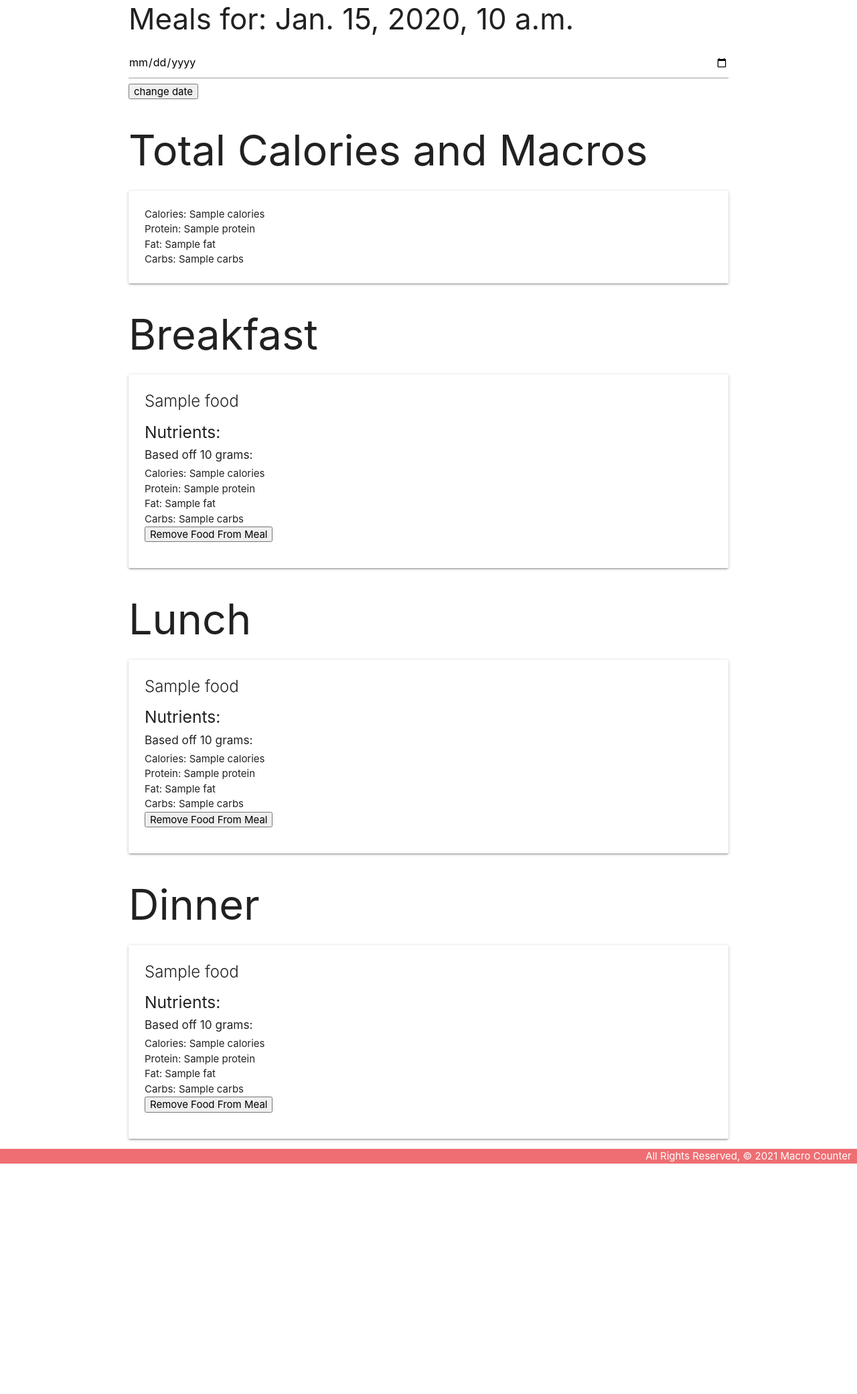
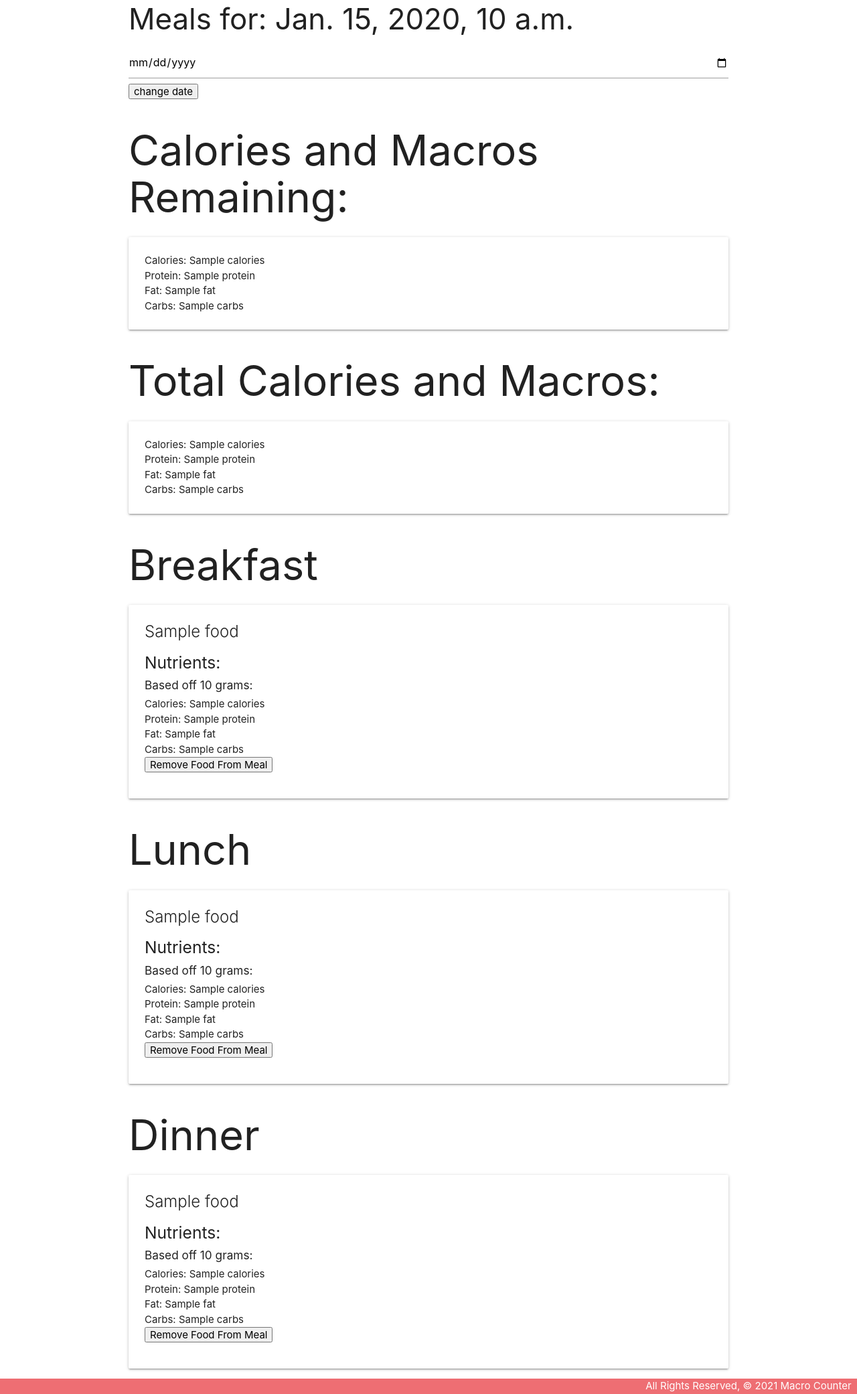
Before and after one commit to alexpetit6/macrocounter, a Django app: template main_app/templates/meals/meal_detail.html in a window 1280 px wide. Shown: the part 199-2280 px from the top of the page at 67% size. Before the commit the page ends 1936 px from the top, so only its background shows below. Run offline with Django 4.2, Linux system fonts and the light colour scheme; the template is opened without the code that fills it: most values are stand-ins (such as "Sample title", 1, 10 or a date in 2020).

Commit message:
added calculate remaining nutrients

```diff
--- a/main_app/templates/meals/meal_detail.html
+++ b/main_app/templates/meals/meal_detail.html
@@ -8,7 +8,18 @@
   <input type="date" name="date" value='{{ selected_date }}'>
   <button type="submit">change date</button>
 </form>
-<h1>Total Calories and Macros</h1>
+
+<h1>Calories and Macros Remaining: </h1>
+<div class="card">
+  <div class="card-content">
+    <p>Calories: {{ remaining.calories }}</p>
+    <p>Protein: {{ remaining.protein }}</p>
+    <p>Fat: {{ remaining.fat }}</p>
+    <p>Carbs: {{ remaining.carbs }}</p>
+  </div>
+</div>
+
+<h1>Total Calories and Macros: </h1>
 <div class="card">
   <div class="card-content">
     <p>Calories: {{ meal.calories }}</p>
--- a/main_app/views.py
+++ b/main_app/views.py
@@ -156,7 +156,8 @@ def meal_detail(request):
   breakfast = meal.calculate_nutrients()[0]
   lunch = meal.calculate_nutrients()[1]
   dinner = meal.calculate_nutrients()[2]
-  return render(request, 'meals/meal_detail.html', {'breakfast': breakfast, 'lunch': lunch, 'dinner': dinner, 'meal':meal})
+  remaining = meal.calculate_remaining_nutrients()
+  return render(request, 'meals/meal_detail.html', {'breakfast': breakfast, 'lunch': lunch, 'dinner': dinner, 'meal':meal, 'remaining': remaining})
 
 def profile_page(request):
   user = request.user
```
Also changed, not shown: main_app/models.py (+18 -0 lines).
